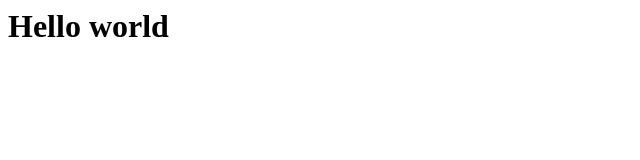
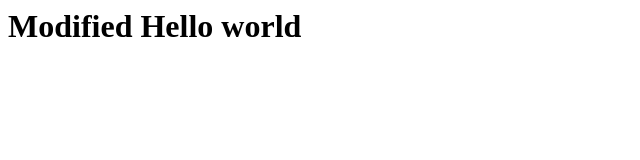
Before and after one commit to Vijayb8095/freshersbatch-oct16, a plain HTML site: page index.html in a window 1280 px wide. Shown: the whole page, without its empty margins (0-640 px from the left). Drawn offline with Linux system fonts and the light colour scheme.

Commit message:
Modified html file 2nd commit again

```diff
--- a/index.html
+++ b/index.html
@@ -3,11 +3,11 @@
     <meta charset="UTF-8">
     <meta http-equiv="X-UA-Compatible" content="IE=edge">
     <meta name="viewport" content="width=\, initial-scale=1.0">
-    <title>First commit</title>
+    <title>First commit and 2nd </title>
 </head>
 <body>
     <h1>
-        Hello world
+        Modified Hello world
     </h1>
 </body>
 </html>
```
